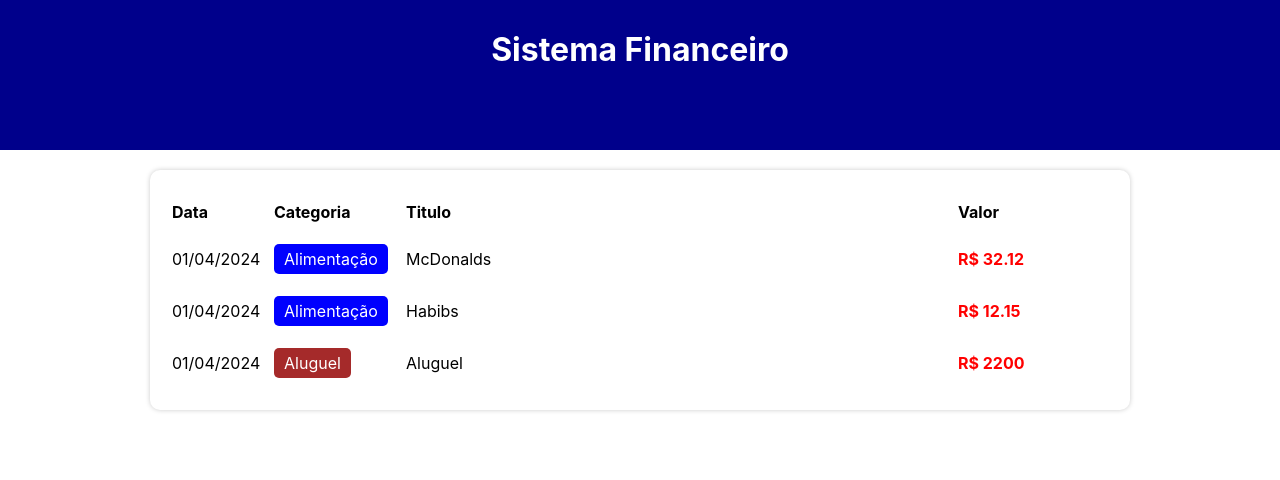
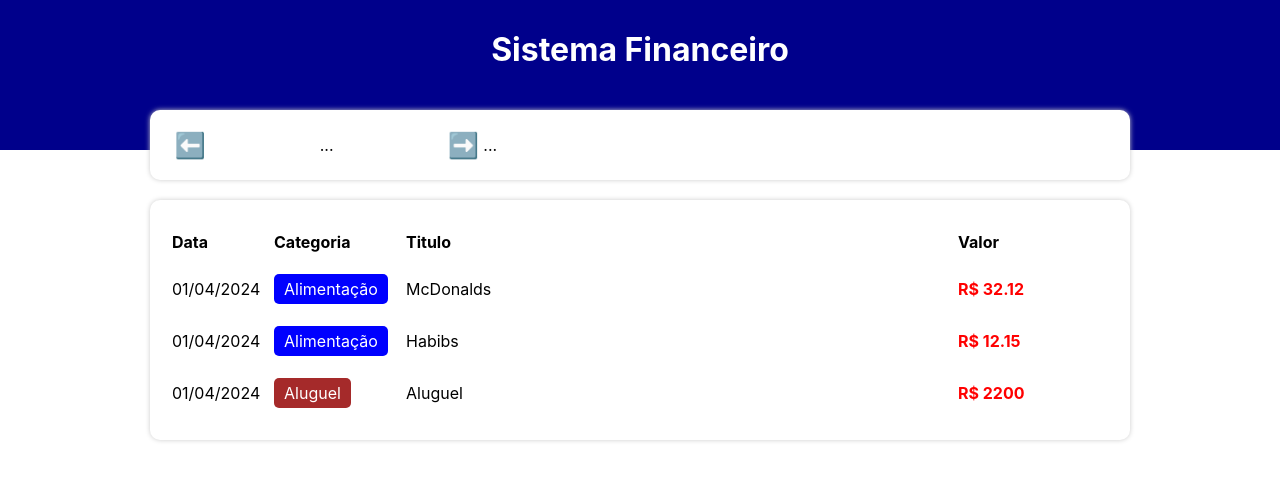
Before and after one commit to gemaquejr/react-expense-manager, a React (Create React App) app: page / in a window 1280 px wide. Shown: the top 480 px of the page. Built offline with nearby package versions, Linux system fonts and the light colour scheme.

Commit message:
Adiciona componente InfoArea
Signed-off-by: gemaquejr <gemaquejr@hotmail.com>

```diff
--- a/src/App.tsx
+++ b/src/App.tsx
@@ -7,6 +7,7 @@
 import { getCurrentMonth, filterListByMonth } from './helpers/dateFilter';
 
 import { TableArea } from './components/TableArea';
+import { InfoArea } from './components/InfoArea';
 
 const App = () => {
   const [list, setList] = useState(items);
@@ -25,6 +26,7 @@
         </C.HeaderText>
       </C.Header>
       <C.Body>
+        <InfoArea />
         <TableArea list={filteredList} />
       </C.Body>
     </C.Container>
--- /dev/null
+++ b/src/components/InfoArea/index.tsx
@@ -0,0 +1,16 @@
+import * as C from './styles'
+
+export const InfoArea = () => {
+    return (
+        <C.Container>
+            <C.MonthArea>
+                <C.MonthArrow onClick={() => {}}>⬅️</C.MonthArrow>
+                <C.MonthTitle>...</C.MonthTitle>
+                <C.MonthArrow onClick={() => {}}>➡️</C.MonthArrow>
+            </C.MonthArea>
+            <C.ResumeArea>
+                ...
+            </C.ResumeArea>
+        </C.Container>
+    );
+}
--- /dev/null
+++ b/src/components/InfoArea/styles.ts
@@ -0,0 +1,34 @@
+import styled from "styled-components";
+
+export const Container = styled.div`
+    background-color: #FFF;
+    box-shadow: 0px 0px 5px #CCC;
+    border-radius: 10px;
+    padding: 20px;
+    margin-top: -40px;
+    display: flex;
+    align-items: center
+`;
+
+export const MonthArea = styled.div`
+    flex: 1;
+    display: flex;
+    align-items: center;
+`;
+
+export const MonthArrow = styled.div`
+    width: 40px;
+    text-align: center;
+    font-size: 25px;
+    cursor: pointer;
+`;
+
+export const MonthTitle = styled.div`
+    flex: 1;
+    text-align: center;
+`;
+
+export const ResumeArea = styled.div`
+    flex: 2;
+    display: flex;
+`;
```
